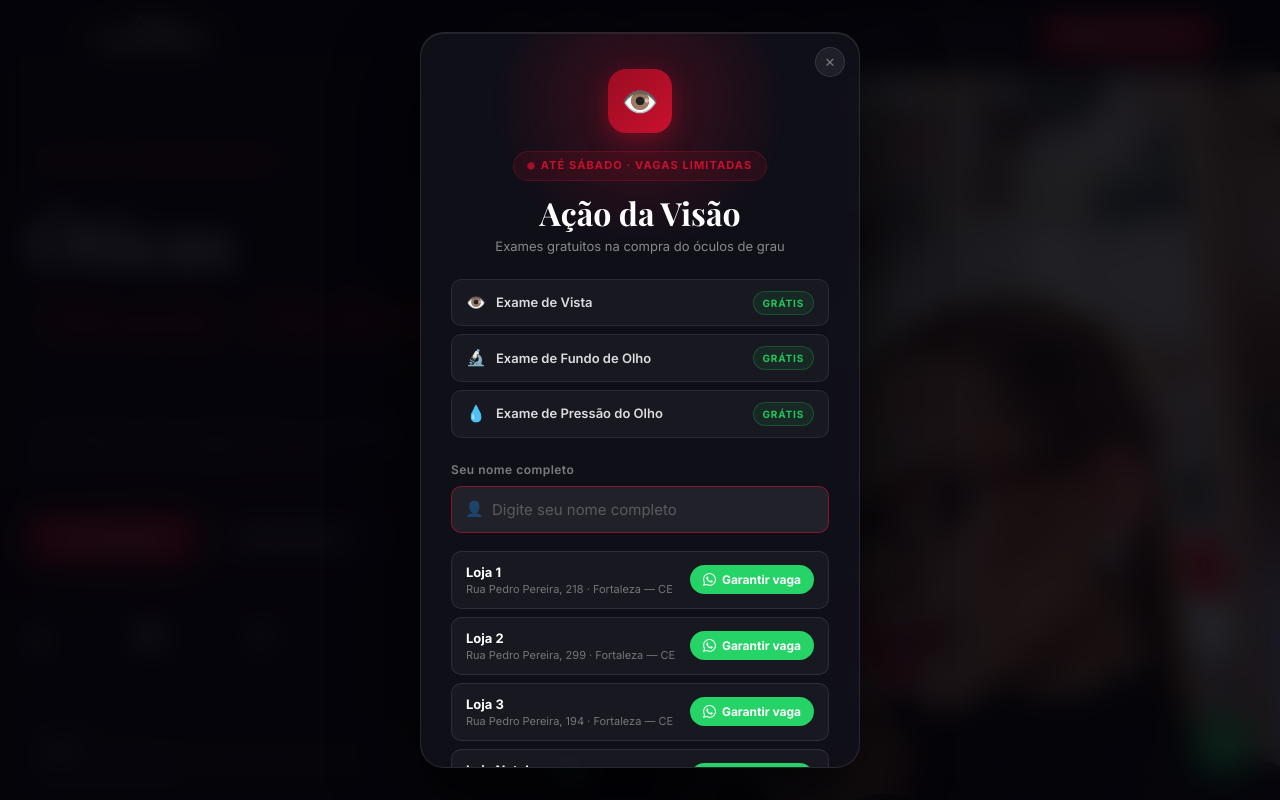
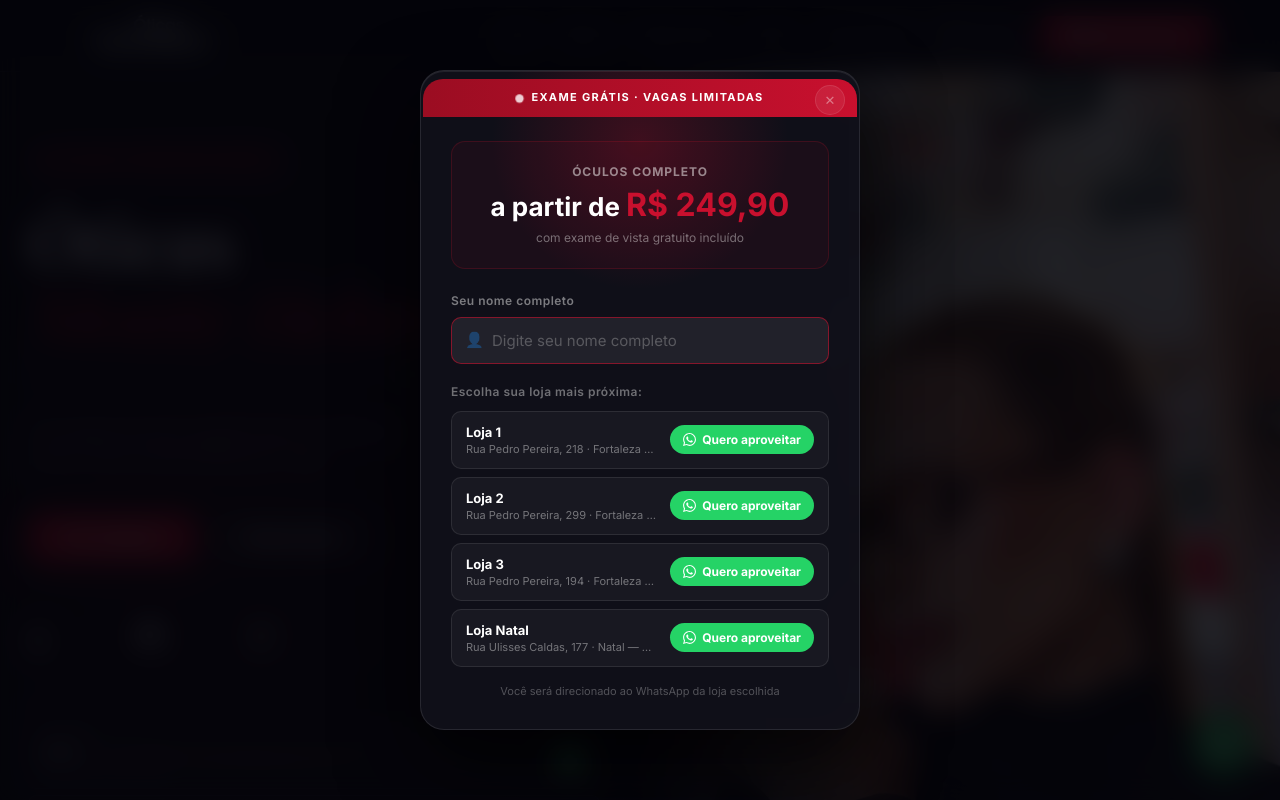
Before and after one commit to victortop7/oticas-monte-hebrom, a React (Vite) app: page / in a window 1280 px wide. Shown: the top 800 px of the page. Built offline with nearby package versions, Linux system fonts and the light colour scheme; a web font is replaced by a local one.

Commit message:
Redesign popup: promo R$249,90 + exame gratis topbar + lead flow

```diff
--- a/src/components/Popup.tsx
+++ b/src/components/Popup.tsx
@@ -31,31 +31,19 @@ export function Popup() {
         {/* Close */}
         <button className="pu-close" onClick={() => setOpen(false)}>✕</button>
 
-        {/* Logo / icon */}
-        <div className="pu-logo">
-          <span>👁️</span>
+        {/* Barra topo */}
+        <div className="pu-topbar">
+          <span className="pu-topbar-dot" />
+          EXAME GRÁTIS · VAGAS LIMITADAS
         </div>
 
-        {/* Title */}
-        <div className="pu-badge">
-          <span className="pu-badge-dot" /> Até sábado · Vagas limitadas
-        </div>
-        <h2 className="pu-title">Ação da Visão</h2>
-        <p className="pu-sub">Exames gratuitos na compra do óculos de grau</p>
-
-        {/* Exames */}
-        <div className="pu-exames">
-          {[
-            { icon: '👁️', name: 'Exame de Vista' },
-            { icon: '🔬', name: 'Exame de Fundo de Olho' },
-            { icon: '💧', name: 'Exame de Pressão do Olho' },
-          ].map(ex => (
-            <div key={ex.name} className="pu-exame">
-              <span>{ex.icon}</span>
-              <span className="pu-exame-name">{ex.name}</span>
-              <span className="pu-exame-tag">GRÁTIS</span>
-            </div>
-          ))}
+        {/* Promoção principal */}
+        <div className="pu-promo">
+          <div className="pu-promo-label">Óculos completo</div>
+          <div className="pu-promo-price">
+            a partir de <strong>R$ 249,90</strong>
+          </div>
+          <div className="pu-promo-sub">com exame de vista gratuito incluído</div>
         </div>
 
         {/* Input nome */}
@@ -76,6 +64,7 @@ export function Popup() {
         </div>
 
         {/* Botões lojas */}
+        <p className="pu-escolha">Escolha sua loja mais próxima:</p>
         <div className="pu-stores">
           {stores.map(store => (
             <button
@@ -88,14 +77,14 @@ export function Popup() {
                 <span className="pu-store-addr">{store.address} · {store.city}</span>
               </div>
               <div className="pu-wa-pill">
-                <WaSVG /> Garantir vaga
+                <WaSVG /> Quero aproveitar
               </div>
             </button>
           ))}
         </div>
 
         <p className="pu-obs">
-          Clique na sua loja mais próxima para garantir sua vaga
+          Você será direcionado ao WhatsApp da loja escolhida
         </p>
       </div>
     </div>
--- a/src/index.css
+++ b/src/index.css
@@ -620,6 +620,30 @@ button{cursor:pointer;border:none;background:none;font-family:inherit}
 .pu-store-btn:hover .pu-wa-pill{background:var(--green-wa-dark)}
 .pu-obs{font-size:11px;color:rgba(255,255,255,0.28);line-height:1.6;margin-top:4px}
 
+/* Topbar */
+.pu-topbar{
+  display:flex;align-items:center;gap:8px;justify-content:center;
+  background:linear-gradient(90deg,var(--red-dark),var(--red));
+  margin:-28px -28px 24px -28px;padding:10px 20px;border-radius:20px 20px 0 0;
+  font-size:11px;font-weight:800;letter-spacing:0.12em;color:#fff;
+}
+.pu-topbar-dot{
+  width:7px;height:7px;border-radius:50%;background:#fff;opacity:0.8;
+  animation:pulse-red 1.8s infinite;
+}
+/* Promoção */
+.pu-promo{
+  text-align:center;margin-bottom:22px;
+  padding:20px;border-radius:14px;
+  background:rgba(200,16,46,0.07);border:1px solid rgba(200,16,46,0.2);
+}
+.pu-promo-label{font-size:12px;font-weight:700;letter-spacing:0.08em;text-transform:uppercase;color:rgba(255,255,255,0.5);margin-bottom:6px}
+.pu-promo-price{font-size:26px;font-weight:700;color:#fff;line-height:1.1;margin-bottom:6px}
+.pu-promo-price strong{color:var(--red);font-size:32px}
+.pu-promo-sub{font-size:12px;color:rgba(255,255,255,0.4)}
+/* Escolha label */
+.pu-escolha{font-size:12px;font-weight:600;color:rgba(255,255,255,0.4);letter-spacing:0.04em;margin-bottom:10px;text-align:left}
+
 /* ─── WA Float ───────────────────────────────────────────────── */
 .wa-float{
   position:fixed;bottom:28px;right:28px;width:58px;height:58px;
```
